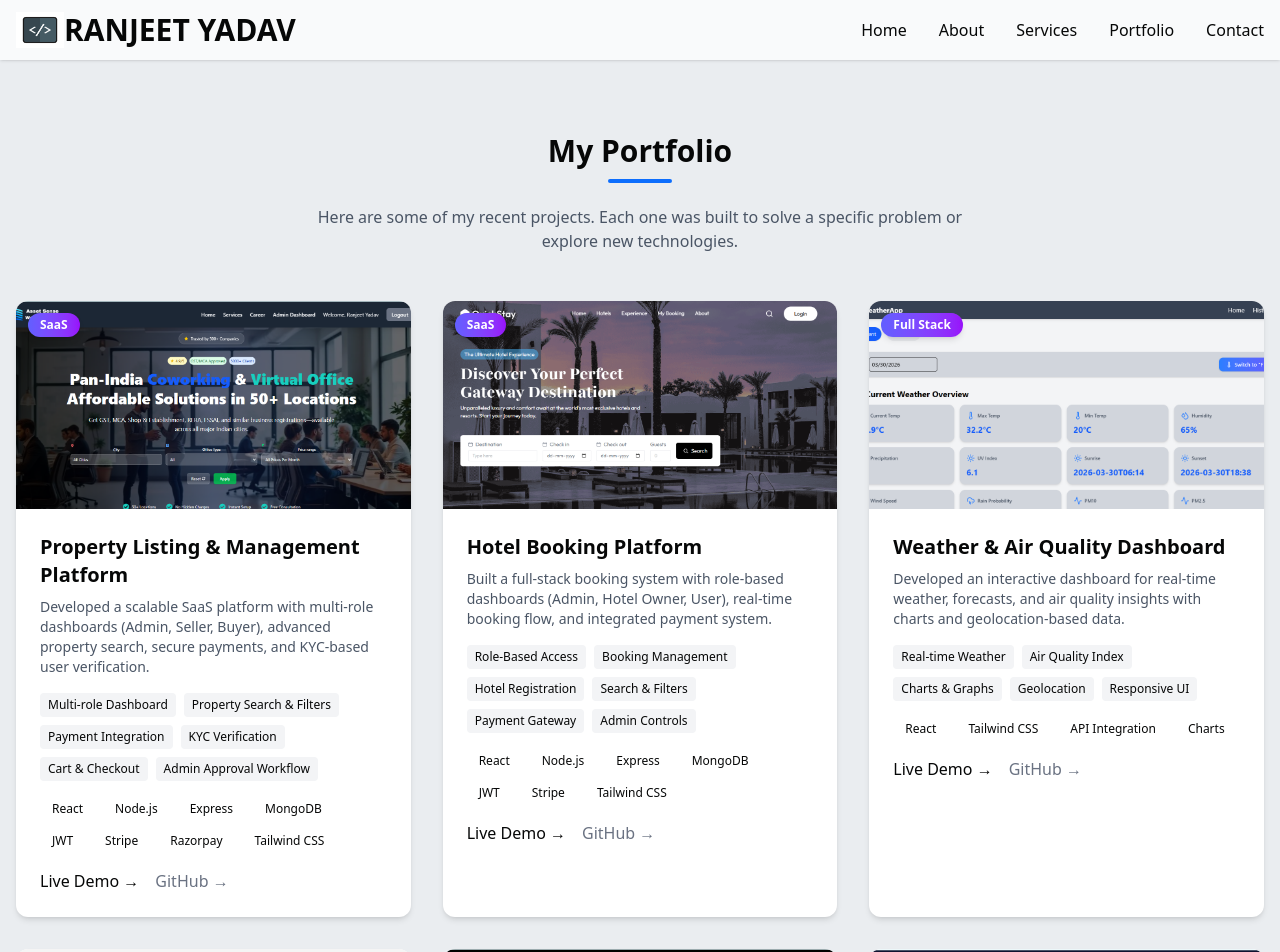
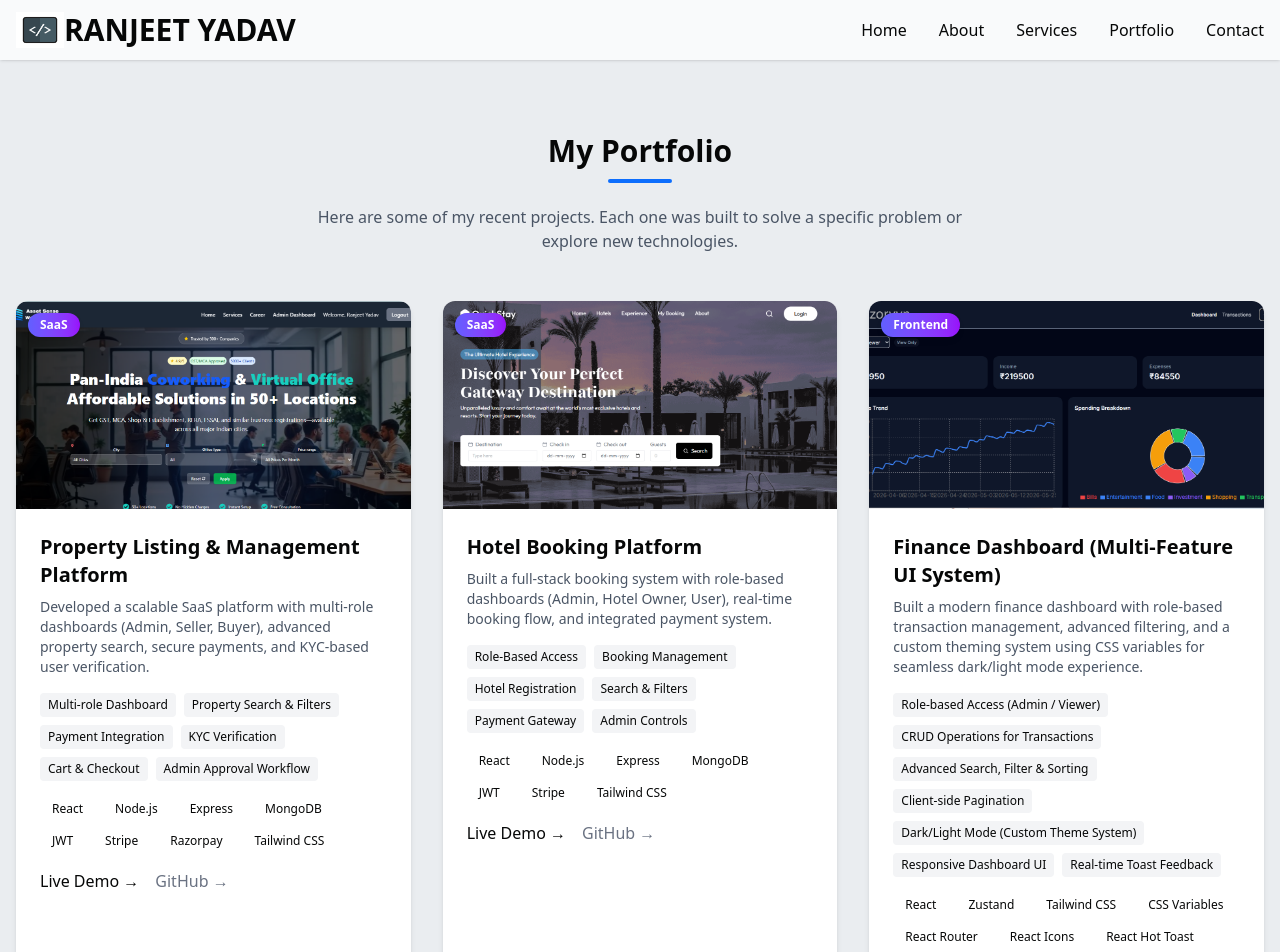
Before and after one commit to rj7075/Portfolio-My, a React (Vite) app in the folder client/: page /portfolio in a window 1280 px wide. Shown: the top 952 px of the page. Built offline with nearby package versions, Linux system fonts and the light colour scheme.

Commit message:
finanace dashboard added

```diff
--- a/client/src/pages/Portfolio.jsx
+++ b/client/src/pages/Portfolio.jsx
@@ -203,6 +203,34 @@ const projects = [
   },
 
   {
+  title: "Finance Dashboard (Multi-Feature UI System)",
+  description:
+    "Built a modern finance dashboard with role-based transaction management, advanced filtering, and a custom theming system using CSS variables for seamless dark/light mode experience.",
+  category: "Frontend",
+  features: [
+    "Role-based Access (Admin / Viewer)",
+    "CRUD Operations for Transactions",
+    "Advanced Search, Filter & Sorting",
+    "Client-side Pagination",
+    "Dark/Light Mode (Custom Theme System)",
+    "Responsive Dashboard UI",
+    "Real-time Toast Feedback"
+  ],
+  technologies: [
+    "React",
+    "Zustand",
+    "Tailwind CSS",
+    "CSS Variables",
+    "React Router",
+    "React Icons",
+    "React Hot Toast"
+  ],
+  image: "/finanance.png",
+  demoUrl: "https://finance-dashboard-kappa-orcin.vercel.app/",
+  codeUrl: "https://github.com/rj7075/financeDashboard",
+},
+
+  {
     title: "Weather & Air Quality Dashboard",
     description:
       "Developed an interactive dashboard for real-time weather, forecasts, and air quality insights with charts and geolocation-based data.",
```
Also changed, not shown: client/public/finanance.png (added).
